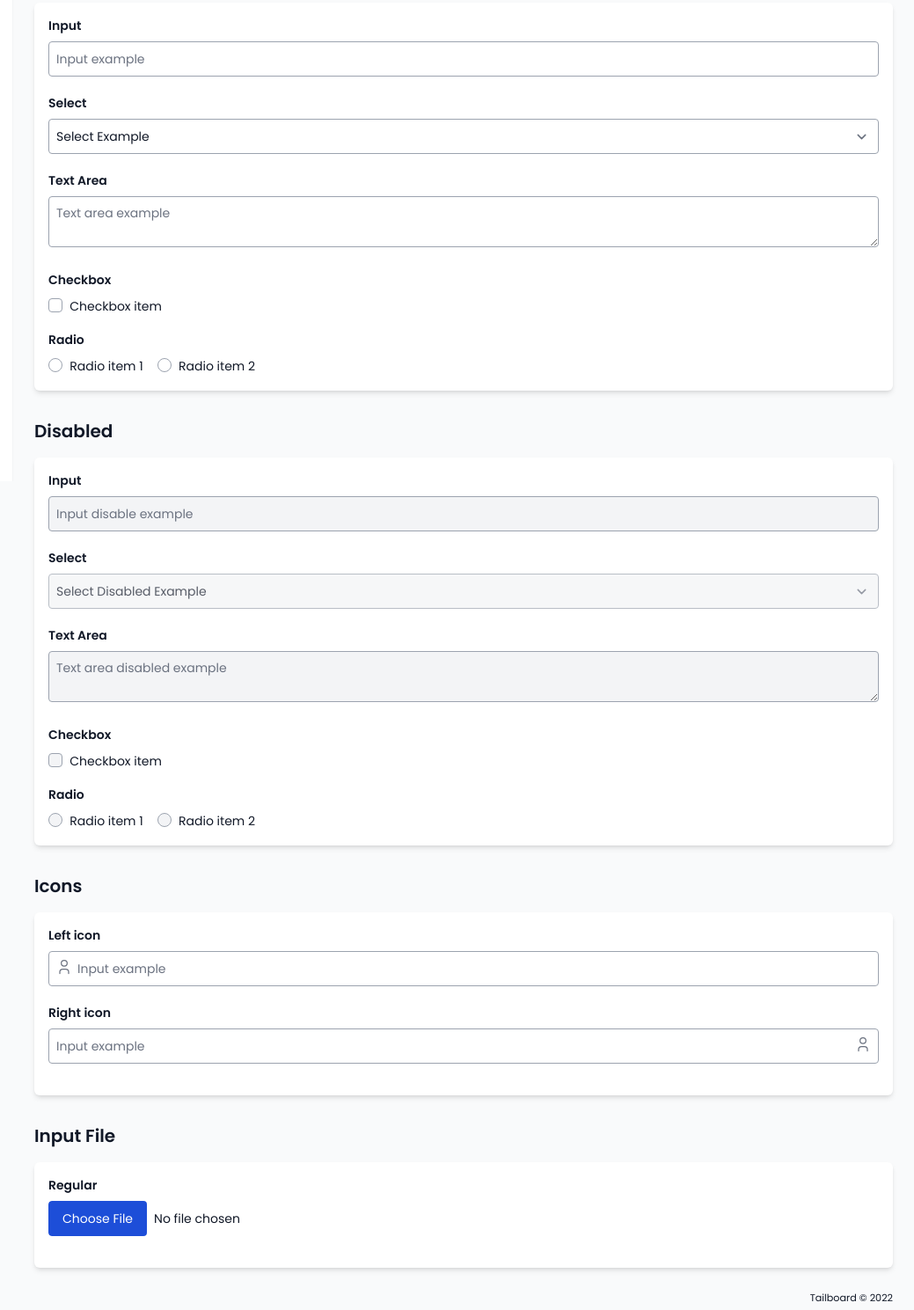
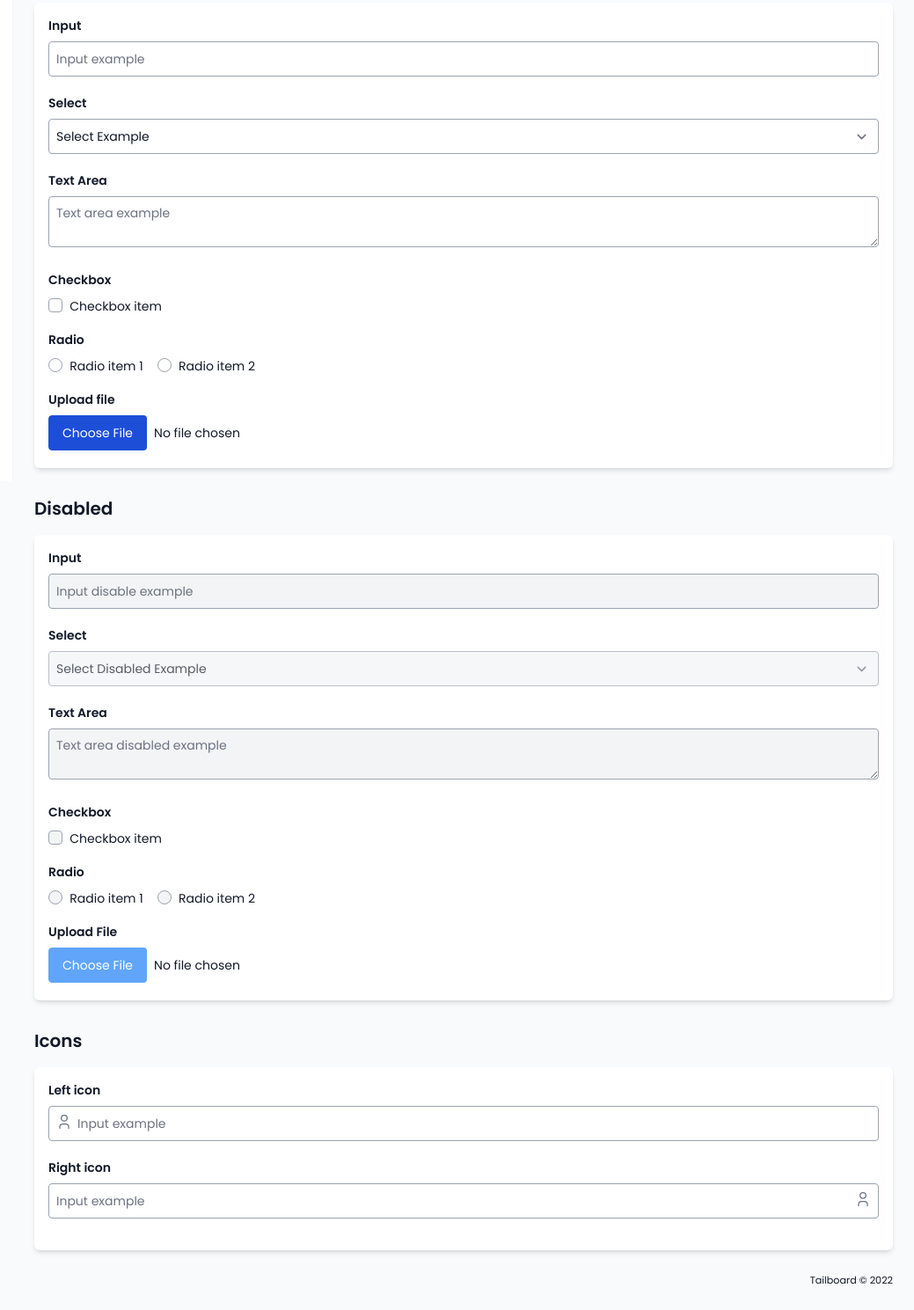
Before and after one commit to mkfizi/tailstart-saas, a website with bundled scripts: page forms.html in a window 1280 px wide. Shown: the part 253-1742 px from the top of the page at 88% size, without its empty margins (241-1280 px from the left). Built offline with nearby package versions, Linux system fonts and the light colour scheme; no server answers.

Commit message:
Add forms upload file

```diff
--- a/forms.html
+++ b/forms.html
@@ -448,7 +448,7 @@
                         <input type="checkbox" id="checkbox-example" name="checkbox_example" value="Checkbox Example" class="mb-1 text-blue-500 bg-transparent border border-gray-400 rounded appearance-none disabled:bg-gray-100 dark:disabled:bg-gray-700 focus:border-blue-500 dark:border-gray-600 focus:ring-blue-500 focus:outline-none">
                         <label for="checkbox-example" class="mb-1 ml-1 text-sm">Checkbox item</label>
                     </div>
-                    <div>
+                    <div class="mb-4">
                         <p class="mb-2 text-sm font-semibold">Radio</p>
                         <div class="flex space-x-4">
                             <span>
@@ -460,6 +460,10 @@
                                 <label for="radio-example-2" class="mb-1 ml-1 text-sm">Radio item 2</label>
                             </span>
                         </div>
+                    </div>
+                    <div>
+                        <label for="upload-file-example" class="block mb-2 text-sm font-semibold">Upload file</label>
+                        <input type="file" id="upload-file-example" name="uploadfile_example" class="h-10 mb-1 text-sm transition bg-transparent border-0 rounded appearance-none focus:outline-none focus:ring-0 file:border-0 file:h-10 file:px-4 file:disabled:bg-blue-400 file:disabled:hover:bg-blue-400 dark:file:disabled:hover:bg-blue-400 file:bg-blue-700 file:text-white file:hover:bg-blue-600 dark:file:hover:bg-blue-500 file:rounded file:mr-2">
                     </div>
                 </div>
 
@@ -488,7 +492,7 @@
                         <input type="checkbox" id="checkbox-disabled-example" name="checkbox_disabled_example" value="Checkbox Disabled Example" class="mb-1 text-blue-500 bg-transparent border border-gray-400 rounded appearance-none disabled:bg-gray-100 dark:disabled:bg-gray-700 focus:border-blue-500 dark:border-gray-600 focus:ring-blue-500 focus:outline-none" disabled>
                         <label for="checkbox-disabled-example" class="mb-1 ml-1 text-sm">Checkbox item</label>
                     </div>
-                    <div>
+                    <div class="mb-4">
                         <p class="mb-2 text-sm font-semibold">Radio</p>
                         <div class="flex space-x-4">
                             <span>
@@ -500,6 +504,10 @@
                                 <label for="radio-disabled-example-2" class="mb-1 ml-1 text-sm">Radio item 2</label>
                             </span>
                         </div>
+                    </div>
+                    <div>
+                        <label for="upload-file-disabled-example" class="block mb-2 text-sm font-semibold">Upload File</label>
+                        <input type="file" id="upload-file-disabled-example" name="upload_file_disabled_example" class="h-10 mb-1 text-sm transition bg-transparent border-0 rounded appearance-none focus:outline-none focus:ring-0 file:border-0 file:h-10 file:px-4 file:disabled:bg-blue-400 file:disabled:hover:bg-blue-400 dark:file:disabled:hover:bg-blue-400 file:bg-blue-700 file:text-white file:hover:bg-blue-600 dark:file:hover:bg-blue-500 file:rounded file:mr-2" disabled>
                     </div>
                 </div>
 
@@ -530,15 +538,6 @@
                         </div>
                     </div>
                 </div>
-
-                <!-- Button -->
-                <p class="mb-4 text-xl font-semibold">Input File</p>
-                <div class="p-4 mb-8 bg-white rounded-md shadow-md dark:bg-gray-800">
-                    <div class="mb-4">
-                        <label for="input-file-example" class="block mb-2 text-sm font-semibold">Regular</label>
-                        <input type="file" id="input-file-example" name="input_file_example" class="w-full h-10 mb-1 text-sm transition bg-transparent border-0 rounded appearance-none disabled:bg-gray-100 dark:disabled:bg-gray-700 file:border-0 file:h-10 file:px-4 file:bg-blue-700 file:text-white file:hover:bg-blue-600 dark:file:hover:bg-blue-500 file:rounded file:mr-2">
-                    </div>
-                </div>
             </section>
         </main>
 
```
Also changed, not shown: index.html (+1 -1 lines), typography.html (+1 -1 lines), src/css/style.css.
